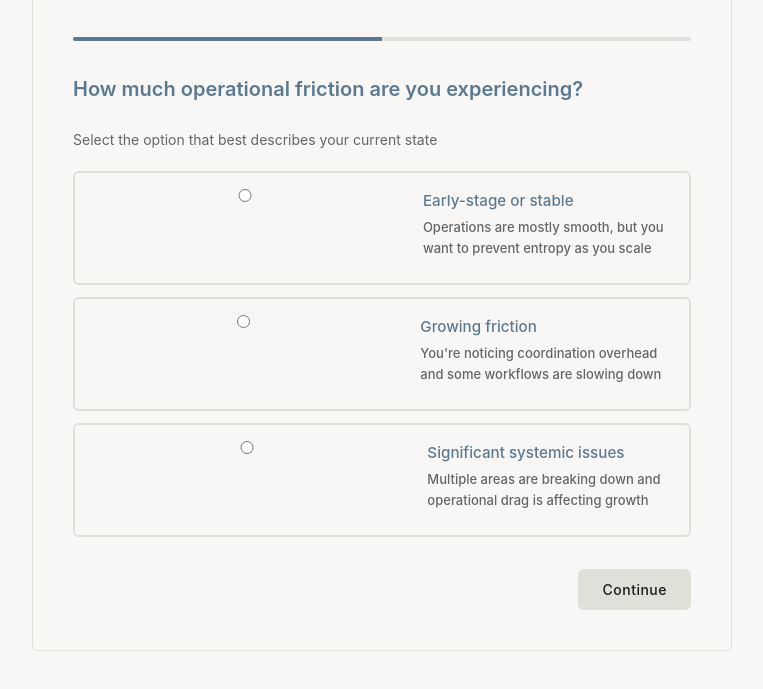
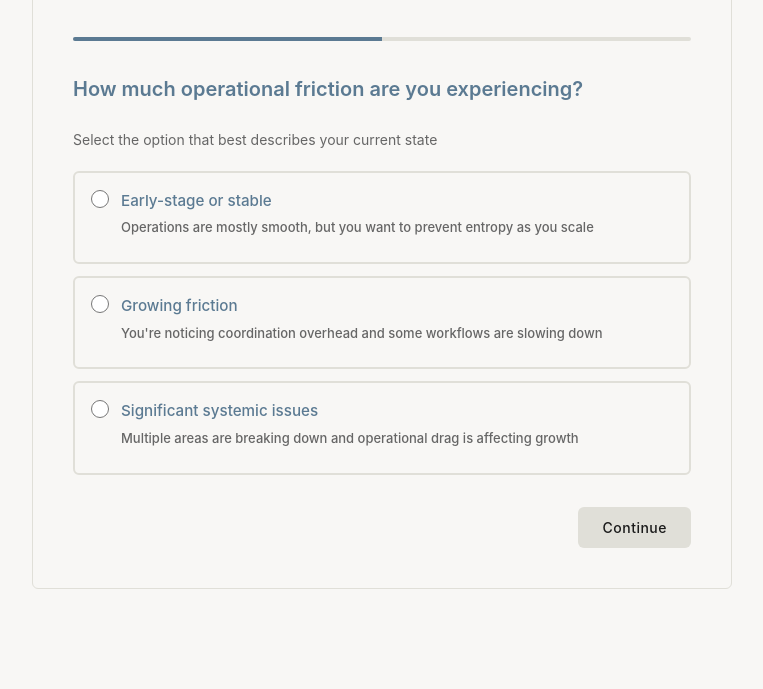
Before and after one commit to fdanilogamu/operationalentropy, a plain HTML site: page assessments/engagement-path/index.html in a window 1280 px wide. Shown: the part 896-1585 px from the top of the page, without its empty margins (258-1021 px from the left). Drawn offline with Linux system fonts and the light colour scheme; files that its build step writes are made by us from their sources.

Commit message:
step 2 assessment text alignment codex

```diff
--- a/assessments/engagement-path/index.html
+++ b/assessments/engagement-path/index.html
@@ -179,8 +179,13 @@
     }
 
     .option input[type="radio"] {
-      margin-right: 12px;
+      width: 18px;
+      height: 18px;
+      flex: 0 0 auto;
+      margin: 1px 0 0;
+      padding: 0;
       cursor: pointer;
+      accent-color: var(--primary);
     }
 
     .option label {
```
